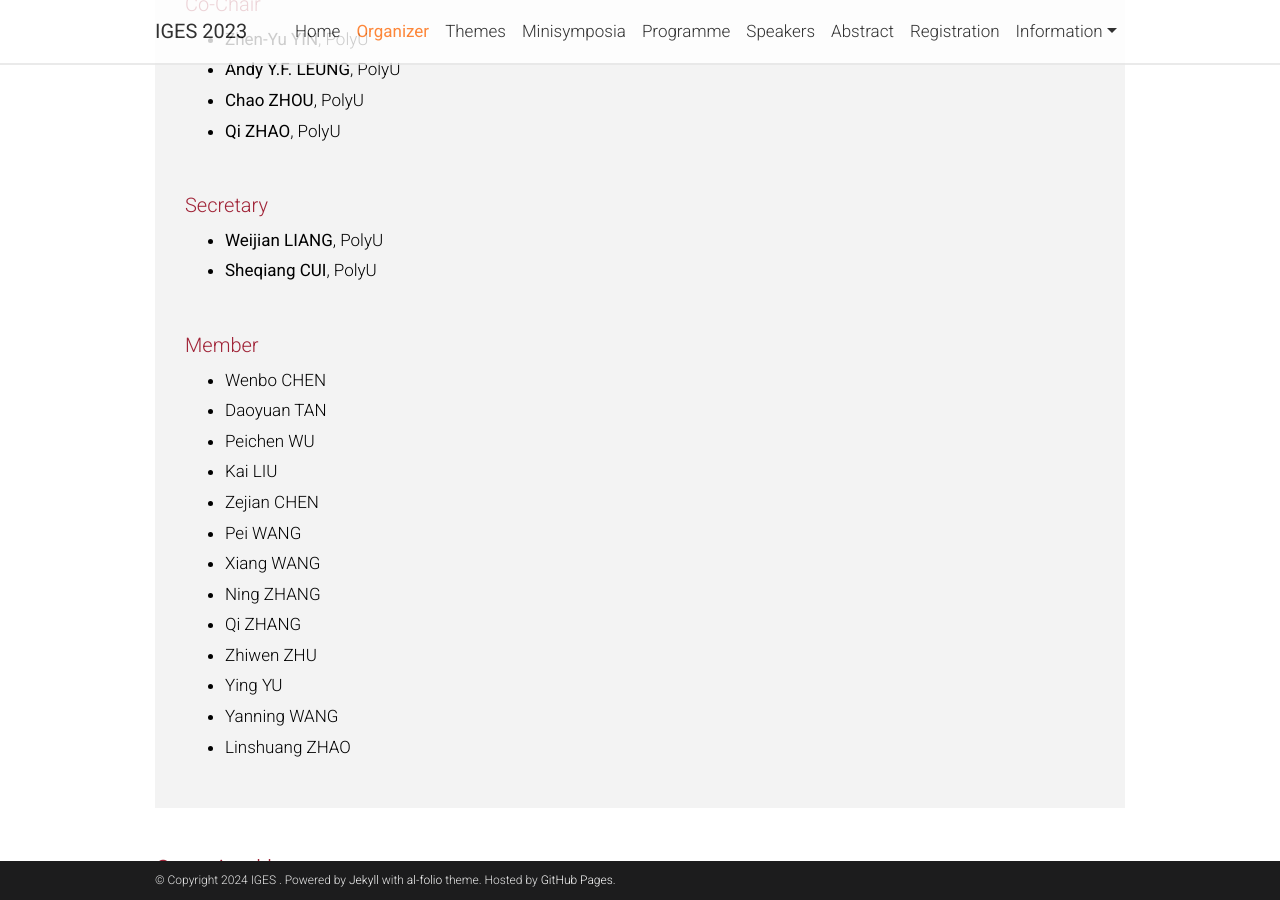
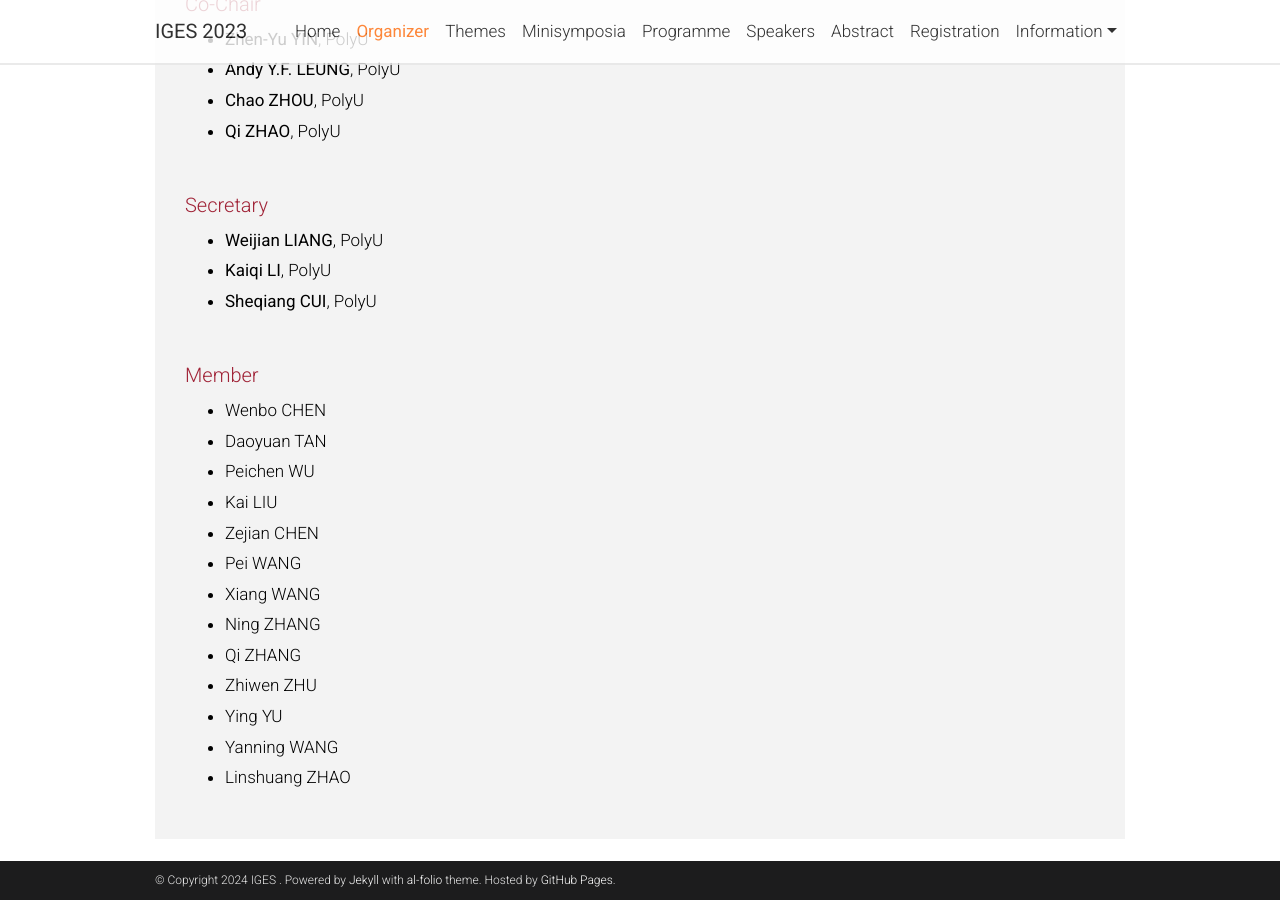
Before and after one commit to iges2023/iges2023.github.io, a Jekyll site: the page built from _pages/organizers.md, in a window 1280 px wide and 900 px high, scrolled down 713 px. Built offline with Jekyll 4.4.1, drawn with Linux system fonts in a browser that asks for light colours; full-size pictures stand in for the smaller copies a plugin makes; comment, search, counter and statistics services are not loaded; a style sheet for code colours, icons or effects is not loaded.

Commit message:
modify organizer

```diff
--- a/_pages/organizers.md
+++ b/_pages/organizers.md
@@ -25,6 +25,7 @@ nav_order: 1
     <h5>Secretary</h5>
     <ul>
         <li><b>Weijian LIANG</b>, PolyU</li>
+        <li><b>Kaiqi LI</b>, PolyU</li>
         <li><b>Sheqiang CUI</b>, PolyU</li>
     </ul>
     <br>
```
